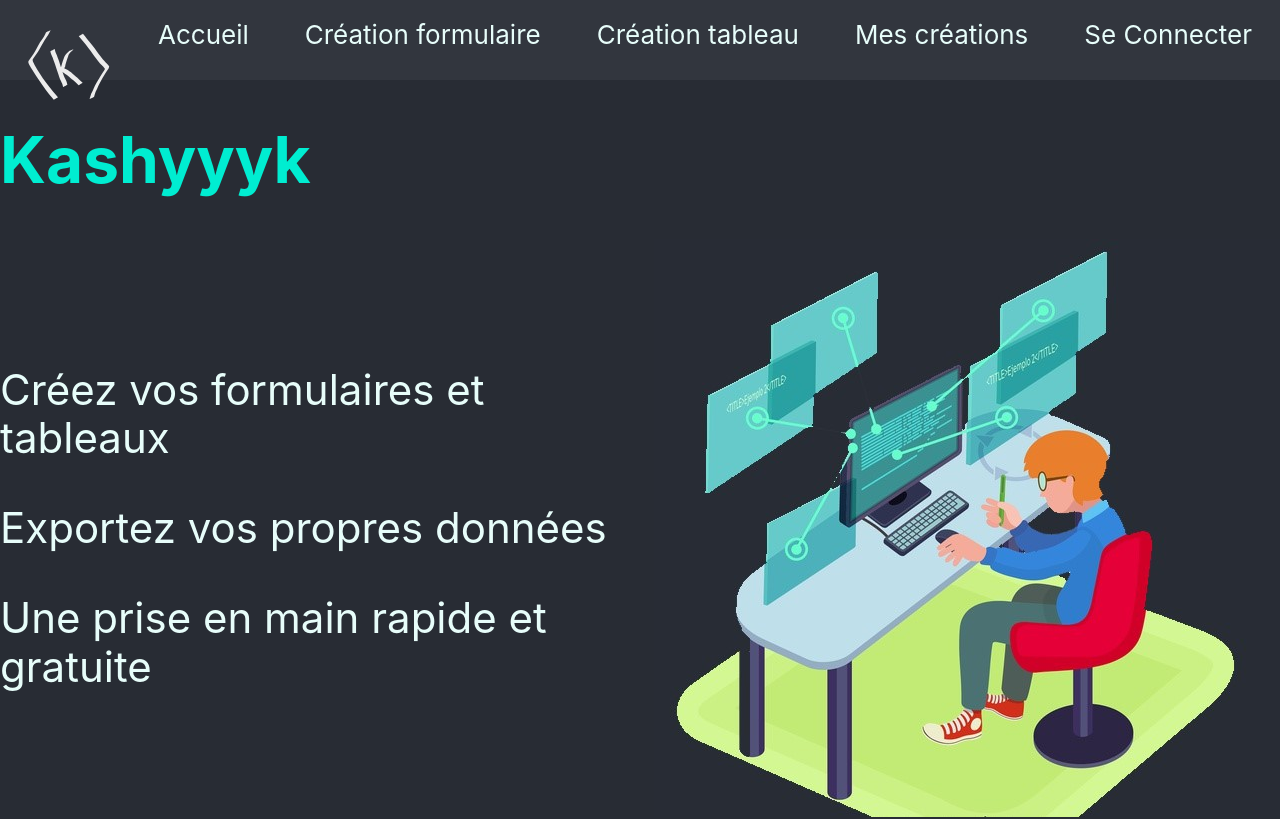
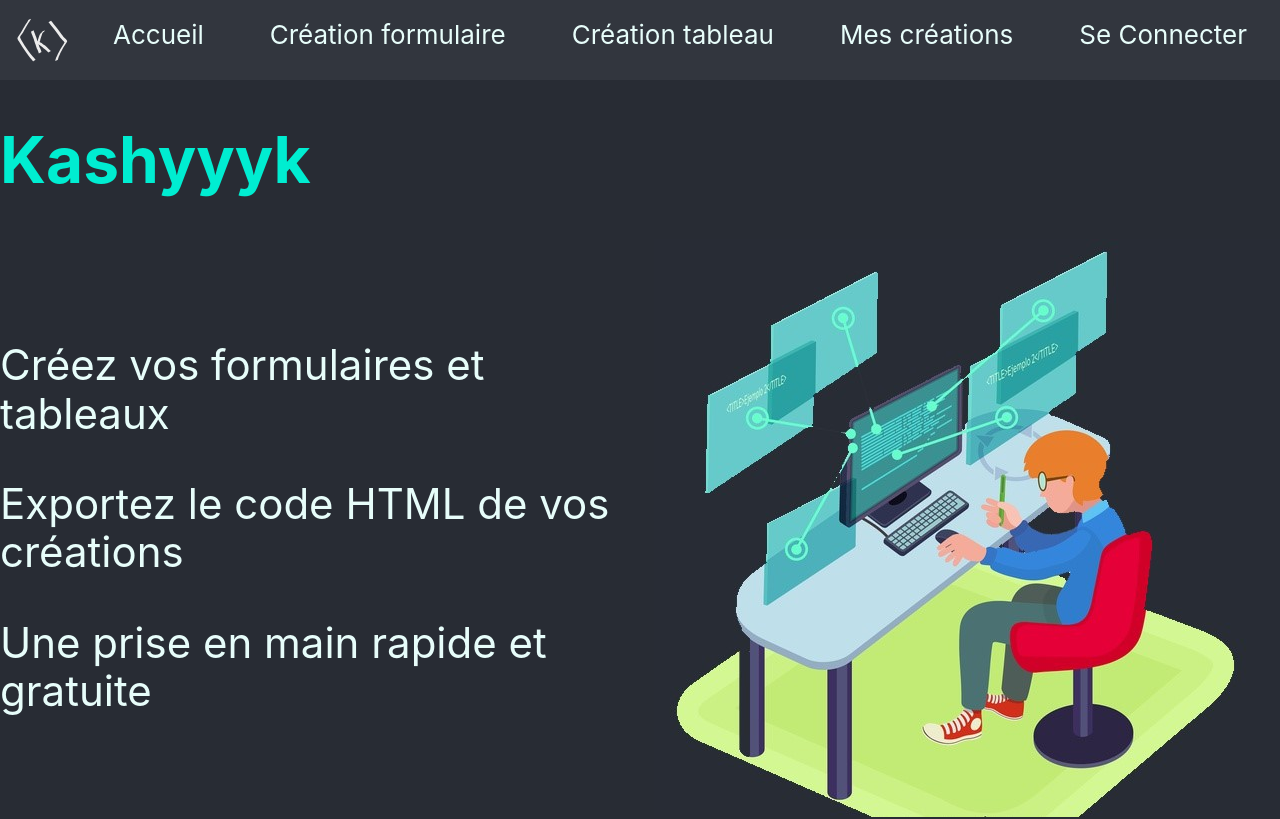
Before and after one commit to eriwyn/kashyyyk, a React (Create React App) app: page / in a window 1280 px wide. Shown: the top 819 px of the page. Built offline with nearby package versions, Linux system fonts and the light colour scheme.

Commit message:
correction taille et placement du logo et modif texte de la page accueil

```diff
--- a/src/css/Header.scss
+++ b/src/css/Header.scss
@@ -38,8 +38,8 @@ text-decoration: underline;
 
 
 #logo{
-  width:$headerHeight + 50px;
-  height: $headerHeight + 50px;
+  width:$headerHeight ;
+  height: $headerHeight;
 }
 
 .Navbar__Link-toggle {
--- a/src/js/Accueil.js
+++ b/src/js/Accueil.js
@@ -9,7 +9,7 @@ export default function Accueil (){
       <div className="flexImageMenu">
         <article className="textCoteImageMenu">
           <p className="paragraphePresentationAccueil">Créez vos formulaires et tableaux</p>
-          <p className="paragraphePresentationAccueil">Exportez vos propres données</p>
+          <p className="paragraphePresentationAccueil">Exportez le code HTML de vos créations</p>
           <p className="paragraphePresentationAccueil">Une prise en main rapide et gratuite</p>
         </article>
         <img src="dessin.jpg" alt="développement web"/>
```
